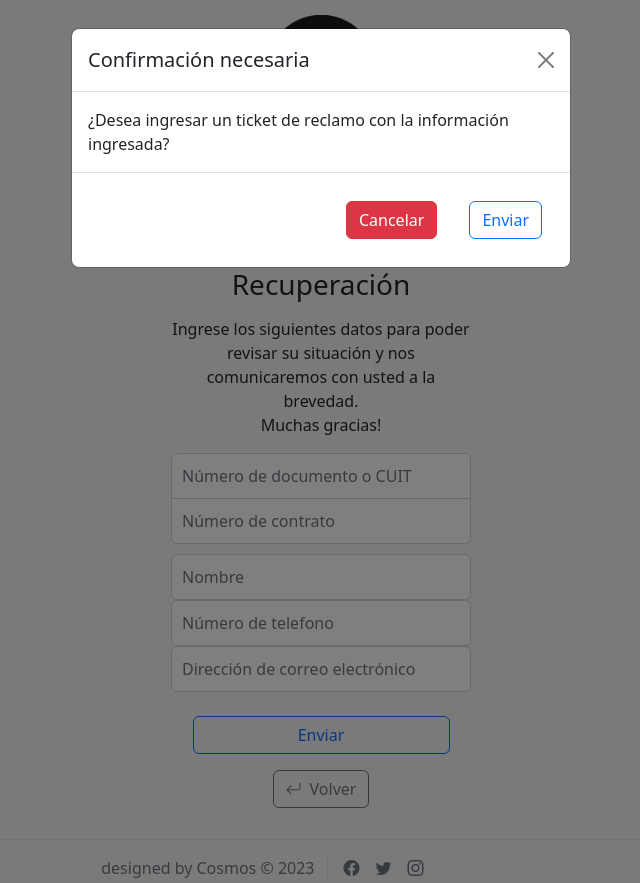
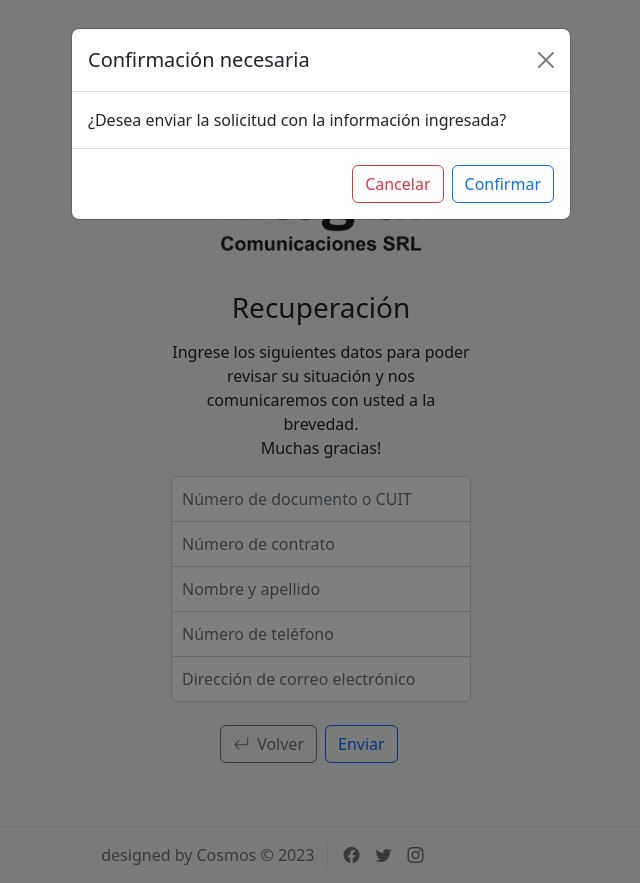
Before and after one commit to JoaQuinteros/ICA, a Django app: page /login/recovery in a window 1280 px wide, after a click on "Enviar". Shown: the whole page, without its empty margins (319-959 px from the left). Run offline with Django 4.2, Linux system fonts and the light colour scheme; some libraries are stand-ins or nearby versions.

Commit message:
Modified form and modal buttons styles. Sliced domicilio and email strings.

```diff
--- a/odoo/forms.py
+++ b/odoo/forms.py
@@ -56,7 +56,7 @@ class LoginRecoveryForm(forms.Form):
         max_length=11,
         widget=forms.TextInput(
             attrs={
-                "class": "form-control",
+                "class": "form-control first",
                 "placeholder": "Número de documento o CUIT",
             }
         ),
@@ -67,40 +67,38 @@ class LoginRecoveryForm(forms.Form):
         label="Número de cliente",
         max_length=50,
         widget=forms.TextInput(
-            attrs={"class": "form-control", "placeholder": "Número de contrato"}
+            attrs={"class": "form-control middle", "placeholder": "Número de contrato"}
         ),
     )
-
     name_recovery = forms.CharField(
         max_length=100,
         widget=forms.TextInput(
-            attrs={
-                "class": "form-control rounded-end", "placeholder": "Nombre"
-            }
+            attrs={"class": "form-control middle", "placeholder": "Nombre y apellido"}
         ),
         label="Nombre completo",
         validators=[validate_string_has_no_numbers],
     )
-
     phone_recovery = forms.CharField(
         max_length=10,
         widget=forms.TextInput(
             attrs={
-                "class": "form-control rounded-end", "placeholder": "Número de telefono"
+                "class": "form-control middle",
+                "placeholder": "Número de teléfono",
             }
         ),
         label="Número de teléfono de contacto",
         validators=[validate_phone_number],
     )
-
     email_recovery = forms.EmailField(
         widget=forms.EmailInput(
             attrs={
-                "class": "form-control rounded-end", "placeholder": "Dirección de correo electrónico"
+                "class": "form-control last",
+                "placeholder": "Dirección de correo electrónico",
             }
         ),
         label="Email de contacto",
     )
+
 
 class BaseClaimForm(forms.Form):
     def __init__(self, *args, claim_type, has_open_ticket=False, **kwargs):
--- a/odoo/static/odoo/css/login.css
+++ b/odoo/static/odoo/css/login.css
@@ -36,14 +36,21 @@ body {
   z-index: 2;
 }
 
-.form-signin #id_dni_recovery {
+.form-signin .first {
   margin-bottom: -1px;
   border-bottom-right-radius: 0;
   border-bottom-left-radius: 0;
 }
 
-.form-signin #id_client_id {
-  margin-bottom: 10px;
+.form-signin .middle {
+  margin-bottom: -1px;
+  border-top-left-radius: 0;
+  border-top-right-radius: 0;
+  border-bottom-left-radius: 0;
+  border-bottom-right-radius: 0;
+}
+
+.form-signin .last {
   border-top-left-radius: 0;
   border-top-right-radius: 0;
 }
--- a/odoo/templates/recovery_form.html
+++ b/odoo/templates/recovery_form.html
@@ -29,45 +29,54 @@
                     <p>Ingrese los siguientes datos para poder revisar su situación y nos comunicaremos con usted a la brevedad.<br>Muchas gracias!</p>
 
                     {% render_field form.dni_recovery %}
+                    {% if form.dni_recovery.errors %}
                         <div class="invalid-feedback">
                             {{ form.dni_recovery.errors|first }}
                         </div>
+                    {% endif %}
 
                     {% render_field form.client_id %}
+                    {% if form.client_id.errors %}
                         <div class="invalid-feedback">
                             {{ form.client_id.errors|first }}
                         </div>
+                    {% endif %}
 
                     {% render_field form.name_recovery %}
+                    {% if form.name_recovery.errors %}
                         <div class="invalid-feedback">
                             {{ form.name_recovery.errors|first }}
                         </div>
+                    {% endif %}
 
                     {% render_field form.phone_recovery %}
+                    {% if form.phone_recovery.errors %}
                         <div class="invalid-feedback">
                             {{ form.phone_recovery.errors|first }}
                         </div>
+                    {% endif %}
 
                     {% render_field form.email_recovery %}
+                    {% if form.email_recovery.errors %}
                         <div class="invalid-feedback">
                             {{ form.email_recovery.errors|first }}
                         </div>
+                    {% endif %}
+                </form>
+            {% endwith %}
 
             <div class="row gx-2 pt-2 justify-content-center">
-                        <div class="col-auto">
-                            <input value="Enviar" class="btn btn-outline-primary m-3"  data-bs-toggle="modal" data-bs-target="#recoveryModal">
-                        </div>
-                        <div class="col-auto">
+                <div class="col text-end">
                     <a class="btn btn-outline-secondary" href="{% url 'login' %}">
                         <i class="bi bi-arrow-return-left me-2"></i>Volver
                     </a>
                 </div>
+                <div class="col text-start">
+                    <button class="btn btn-outline-primary" data-bs-toggle="modal" data-bs-target="#recoveryModal">Enviar</button>
                 </div>
-                </form>
-            {% endwith %}
+            </div>
         </div>
     </body>
-
 
     <div class="modal fade" id="recoveryModal" tabindex="-1">
         <div class="modal-dialog">
@@ -77,11 +86,11 @@
                     <button type="button" class="btn-close" data-bs-dismiss="modal" aria-label="Close"></button>
                 </div>
                 <div class="modal-body">
-                    ¿Desea ingresar un ticket de reclamo con la información ingresada?
+                    ¿Desea enviar la solicitud con la información ingresada?
                 </div>
                 <div class="modal-footer">
-                    <input type="button" value="Cancelar" class="btn btn-danger m-3" data-bs-dismiss="modal" >
-                    <input type="submit" value="Enviar" class="btn btn-outline-primary m-3" data-bs-dismiss="modal" form="recovery_form">
+                    <button class="btn btn-outline-danger" data-bs-dismiss="modal">Cancelar</button>
+                    <button type="submit" class="btn btn-outline-primary" data-bs-dismiss="modal" form="recovery_form">Confirmar</button>
                 </div>
             </div>
         </div>
--- a/odoo/views.py
+++ b/odoo/views.py
@@ -3,7 +3,6 @@ from datetime import datetime
 from django.contrib import messages
 from django.core.paginator import Paginator
 from django.shortcuts import redirect, render
-from django.urls import reverse
 
 from odoo.forms import BaseClaimForm, LoginForm, LoginRecoveryForm
 from odoo.tasks import (
@@ -12,7 +11,6 @@ from odoo.tasks import (
     fetch_contract_open_tickets,
     fetch_contracts_list,
     fetch_initial_balance,
-    #   format_ticket_description,
     save_claim,
     save_recovery,
 )
@@ -65,15 +63,11 @@ def login_recovery_view(request):
         "page": "Recuperación",
         "form": form,
     }
-    if request.method == "POST":
-        if form.is_valid():
-            form_data = form.cleaned_data.copy()
-            save_recovery(form_data)
-            messages.success(request, "La solicitud se registró de forma exitosa.")
-            return render(request, "recovery_form.html", context)
-        else:
-            messages.error(request, "Los datos son erroneos.")
-            return render(request, "recovery_form.html", context)
+    if request.method == "POST" and form.is_valid():
+        form_data = form.cleaned_data.copy()
+        save_recovery(form_data)
+        messages.success(request, "La solicitud se registró de forma exitosa.")
+        return redirect("login")
     return render(request, "recovery_form.html", context)
 
 
@@ -142,8 +136,15 @@ def claim_create_view(request, dni, contract_id):
                 message = "La consulta se registró de forma exitosa."
 
             messages.success(request, message)
-            #return redirect("create_claim", dni=dni, contract_id=contract_id)
-            return redirect("/claim/"+str(dni)+"/"+str(contract_id)+"/?claim_type="+str(claim_type))
+            # return redirect("create_claim", dni=dni, contract_id=contract_id)
+            return redirect(
+                "/claim/"
+                + str(dni)
+                + "/"
+                + str(contract_id)
+                + "/?claim_type="
+                + str(claim_type)
+            )
         else:
             messages.error(request, "Los datos ingresados son incorrectos")
             return render(request, "claim_form.html", context)
```
Also changed, not shown: odoo/tasks.py (+34 -35 lines), odoo/templates/claim_form.html (+15 -16 lines), odoo/templates/index.html (+7 -3 lines). Lines whose indentation alone changed are shown as unchanged.
